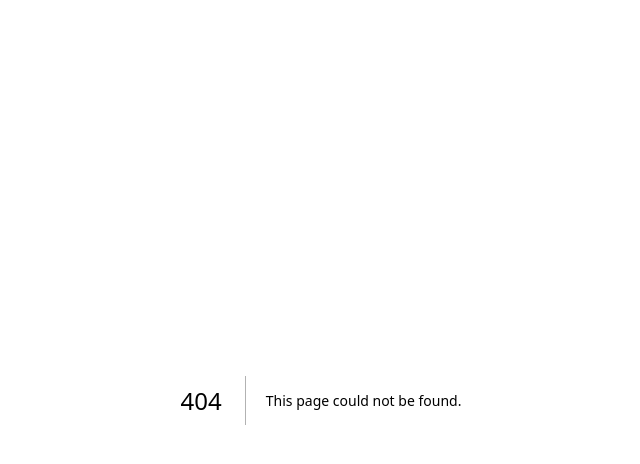
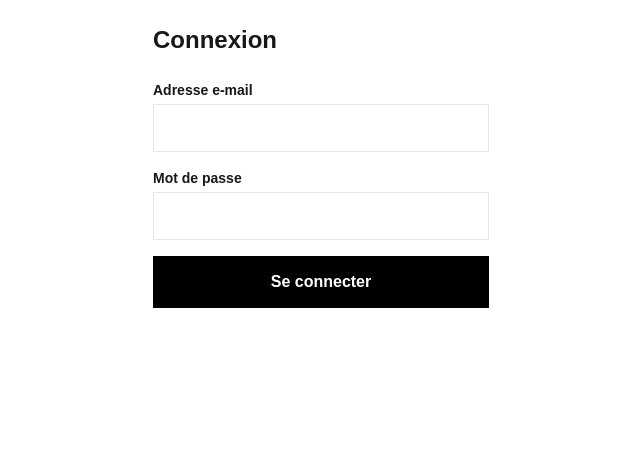
Before and after one commit to jbb4whatsapp-cloud/pcbuilder237, a Next.js app: page /connexion in a window 1280 px wide. Before the commit this address had no page. Shown: the top 464 px of the page, without its empty margins (319-959 px from the left). Built offline with nearby package versions, Linux system fonts and the light colour scheme.

Commit message:
P0-6 (G) : page de connexion, lecture des rôles et gardes de /agent et /admin

```diff
--- a/messages/fr.json
+++ b/messages/fr.json
@@ -131,5 +131,15 @@
     "pb030": "Votre compte n'est pas autorisé à envoyer un relevé. Pour une boutique, un abonnement actif est nécessaire.",
     "pb031": "Le nom, le quartier, le statut et le badge de la boutique ne peuvent être modifiés que par le personnel.",
     "pb032": "Ajoutez une note pour rejeter ce relevé."
+  },
+  "login": {
+    "title": "Connexion",
+    "email": "Adresse e-mail",
+    "password": "Mot de passe",
+    "submit": "Se connecter",
+    "submitting": "Connexion en cours…",
+    "invalid": "Adresse e-mail ou mot de passe incorrect.",
+    "denied_title": "Accès refusé",
+    "denied_text": "Votre compte n'a pas accès à cet espace. Connectez-vous avec un compte autorisé."
   }
 }
--- /dev/null
+++ b/src/app/acces-refuse/page.tsx
@@ -0,0 +1,20 @@
+import type { Metadata } from 'next'
+import Link from 'next/link'
+import { message } from '@/lib/messages'
+
+export const metadata: Metadata = {
+  title: 'Accès refusé',
+  robots: { index: false, follow: false },
+}
+
+export default function AccesRefuse() {
+  return (
+    <main className="max-w-sm mx-auto p-6">
+      <h1 className="text-2xl font-bold mb-4">{message('login.denied_title')}</h1>
+      <p className="mb-6">{message('login.denied_text')}</p>
+      <Link href="/connexion" className="underline">
+        {message('action.sign_in')}
+      </Link>
+    </main>
+  )
+}
--- /dev/null
+++ b/src/app/admin/layout.tsx
@@ -0,0 +1,9 @@
+import { exigerRole } from '@/lib/db/garde'
+import { ACCES } from '@/lib/db/roles'
+
+export const dynamic = 'force-dynamic'
+
+export default async function Layout({ children }: { children: React.ReactNode }) {
+  await exigerRole(ACCES.admin, '/admin')
+  return <>{children}</>
+}
--- /dev/null
+++ b/src/app/agent/layout.tsx
@@ -0,0 +1,9 @@
+import { exigerRole } from '@/lib/db/garde'
+import { ACCES } from '@/lib/db/roles'
+
+export const dynamic = 'force-dynamic'
+
+export default async function Layout({ children }: { children: React.ReactNode }) {
+  await exigerRole(ACCES.agent, '/agent')
+  return <>{children}</>
+}
--- /dev/null
+++ b/src/app/connexion/formulaire.tsx
@@ -0,0 +1,80 @@
+'use client'
+import { useState } from 'react'
+import { useRouter } from 'next/navigation'
+import { getBrowserClient } from '@/lib/db/browser'
+import { mapError } from '@/lib/db/erreurs'
+import { message } from '@/lib/messages'
+
+export function FormulaireConnexion({ suite }: { suite: string }) {
+  const router = useRouter()
+  const [email, setEmail] = useState('')
+  const [motDePasse, setMotDePasse] = useState('')
+  const [erreur, setErreur] = useState('')
+  const [envoi, setEnvoi] = useState(false)
+
+  async function envoyer(e: React.FormEvent<HTMLFormElement>) {
+    e.preventDefault()
+    setEnvoi(true)
+    setErreur('')
+    const { error } = await getBrowserClient().auth.signInWithPassword({
+      email,
+      password: motDePasse,
+    })
+    if (error) {
+      setErreur(
+        error.code === 'invalid_credentials'
+          ? message('login.invalid')
+          : message(mapError({ code: error.code, message: error.message, status: error.status }))
+      )
+      setEnvoi(false)
+      return
+    }
+    router.replace(suite)
+    router.refresh()
+  }
+
+  return (
+    <form onSubmit={envoyer} className="space-y-4">
+      <div>
+        <label htmlFor="email" className="block text-sm font-bold mb-1">
+          {message('login.email')}
+        </label>
+        <input
+          id="email"
+          type="email"
+          autoComplete="username"
+          required
+          value={email}
+          onChange={(e) => setEmail(e.target.value)}
+          className="w-full h-[48px] px-4 border"
+        />
+      </div>
+      <div>
+        <label htmlFor="mot-de-passe" className="block text-sm font-bold mb-1">
+          {message('login.password')}
+        </label>
+        <input
+          id="mot-de-passe"
+          type="password"
+          autoComplete="current-password"
+          required
+          value={motDePasse}
+          onChange={(e) => setMotDePasse(e.target.value)}
+          className="w-full h-[48px] px-4 border"
+        />
+      </div>
+      {erreur && (
+        <p role="alert" className="text-sm text-red-700">
+          {erreur}
+        </p>
+      )}
+      <button
+        type="submit"
+        disabled={envoi}
+        className="w-full h-[52px] bg-black text-white font-bold disabled:bg-gray-400"
+      >
+        {envoi ? message('login.submitting') : message('login.submit')}
+      </button>
+    </form>
+  )
+}
--- /dev/null
+++ b/src/app/connexion/page.tsx
@@ -0,0 +1,23 @@
+import type { Metadata } from 'next'
+import { FormulaireConnexion } from './formulaire'
+import { message } from '@/lib/messages'
+import { suiteSure } from '@/lib/db/roles'
+
+export const metadata: Metadata = {
+  title: 'Connexion',
+  robots: { index: false, follow: false },
+}
+
+export default async function Connexion({
+  searchParams,
+}: {
+  searchParams: Promise<{ suite?: string }>
+}) {
+  const { suite } = await searchParams
+  return (
+    <main className="max-w-sm mx-auto p-6">
+      <h1 className="text-2xl font-bold mb-6">{message('login.title')}</h1>
+      <FormulaireConnexion suite={suiteSure(suite)} />
+    </main>
+  )
+}
--- /dev/null
+++ b/src/lib/db/garde.ts
@@ -0,0 +1,20 @@
+import { redirect } from 'next/navigation'
+import { createServerSessionClient } from './server'
+import { getUserOrNull } from './session'
+import { aUnRole, lireRoles, type Role } from './roles'
+
+/**
+ * Garde d'une route privée (document 09, section 6.6 à 6.8).
+ * Sans session (ou connexion anonyme) : page de connexion. Sans le bon rôle : accès refusé.
+ * Ce garde règle l'affichage ; la protection réelle des données reste la RLS.
+ */
+export async function exigerRole(autorises: readonly Role[], chemin: string): Promise<Role[]> {
+  const user = await getUserOrNull()
+  if (!user || user.is_anonymous) {
+    redirect(`/connexion?suite=${encodeURIComponent(chemin)}`)
+  }
+  const supabase = await createServerSessionClient()
+  const roles = await lireRoles(supabase)
+  if (!aUnRole(roles, autorises)) redirect('/acces-refuse')
+  return roles
+}
--- /dev/null
+++ b/src/lib/db/roles.ts
@@ -0,0 +1,33 @@
+import type { SupabaseClient } from '@supabase/supabase-js'
+
+/** Rôles stockés (document 09, section 3). Le propriétaire de boutique est calculé, pas stocké. */
+export type Role = 'admin' | 'moderator' | 'agent'
+const ROLES: readonly Role[] = ['admin', 'moderator', 'agent']
+
+/** Qui entre où. Le personnel peut relever des prix (le porteur relève et modère, D1 et D2). */
+export const ACCES: Record<'agent' | 'admin', readonly Role[]> = {
+  agent: ['agent', 'moderator', 'admin'],
+  admin: ['moderator', 'admin'],
+}
+
+/** Garde seulement les rôles connus : une valeur inattendue n'ouvre rien. */
+export function rolesConnus(valeurs: readonly unknown[]): Role[] {
+  return ROLES.filter((r) => valeurs.includes(r))
+}
+
+export function aUnRole(roles: readonly Role[], autorises: readonly Role[]): boolean {
+  return autorises.some((r) => roles.includes(r))
+}
+
+/** Lit ses propres rôles (politique roles_read) ; en cas d'erreur, aucun rôle. */
+export async function lireRoles(supabase: SupabaseClient): Promise<Role[]> {
+  const { data, error } = await supabase.from('user_roles').select('role')
+  if (error || !data) return []
+  return rolesConnus(data.map((ligne: { role: unknown }) => ligne.role))
+}
+
+/** Adresse de retour après connexion : uniquement un chemin de ce site (pas de redirection ouverte). */
+export function suiteSure(suite: string | null | undefined, defaut = '/'): string {
+  if (!suite || !suite.startsWith('/') || suite.startsWith('//') || suite.includes('\\')) return defaut
+  return suite
+}
--- /dev/null
+++ b/src/lib/messages.ts
@@ -0,0 +1,15 @@
+import fr from '../../messages/fr.json'
+
+/** Texte d'une clé de fr.json (« error.network »), avec variables {nom}. Clé inconnue : la clé elle-même. */
+export function message(cle: string, variables: Record<string, string | number> = {}): string {
+  let noeud: unknown = fr
+  for (const partie of cle.split('.')) {
+    if (noeud && typeof noeud === 'object' && partie in noeud) {
+      noeud = (noeud as Record<string, unknown>)[partie]
+    } else {
+      return cle
+    }
+  }
+  if (typeof noeud !== 'string') return cle
+  return noeud.replace(/\{(\w+)\}/g, (m, nom: string) => (nom in variables ? String(variables[nom]) : m))
+}
```
Also changed, not shown: tsconfig.app.json (+9 -2 lines), 2 other files (tests, documents, lock files or other folders).
